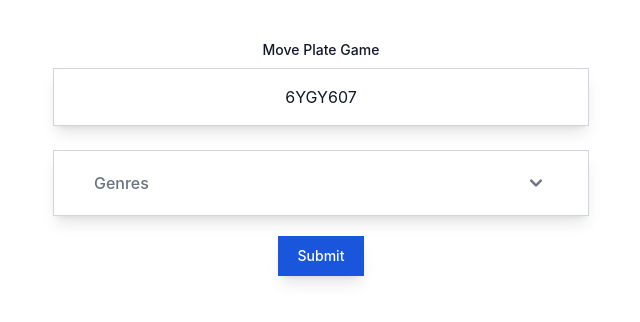
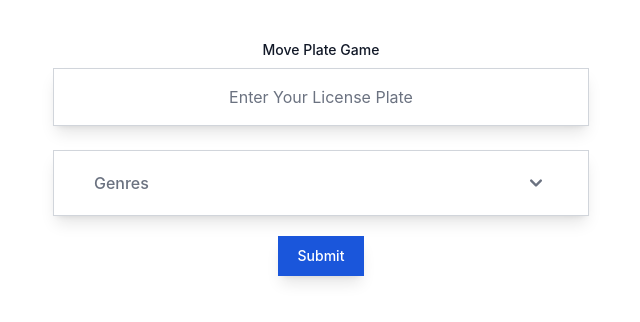
Before and after one commit to JaronKing/MoviePlateGame, a React (Create React App) app: page / in a window 1280 px wide. Shown: the top 322 px of the page, without its empty margins (319-959 px from the left). Built offline with nearby package versions, Linux system fonts and the light colour scheme.

Commit message:
Place holder for input.  Still reqires componentilizing tempaltes and possible making a module for the algorithm.

```diff
--- a/src/App.js
+++ b/src/App.js
@@ -171,16 +171,11 @@ const processCombinationsOfPlate = async (input, movies, movieGenres, dispatchMo
             return string.length > 3;
         }
         let filteredStringCombination = stringCombinations.filter(combinationStringMinLength);
-
-
-
-
         let combinationCount = filteredStringCombination.length;
         movieData['stats']['combinationCount'] = combinationCount;
         console.log(`1Before: ${countAfter}  After:${combinationCount}`);
         movieData['stats']['filteredStringCombination'] = filteredStringCombination;
         await sleep(100);
-        // resolve(movieData);
         return movieData;
     // })
 }
@@ -250,7 +245,6 @@ const processInput = async (input, movies, movieGenres, dispatchMovies, movieDat
                         }
                     }
                 }
-
             }
 
             sleepCycleCount++;
@@ -402,7 +396,7 @@ const App = () => {
         },
     );
 
-    const [ input, setInput ] = React.useState("6YGY607");
+    const [ input, setInput ] = React.useState('');
     const [ plate, setPlate ] = React.useState('');
     const [ genres, setGenres ] = React.useState(genresStub);
     const [ boolean, setBoolean ] = React.useState([]);
@@ -471,7 +465,7 @@ const App = () => {
                 <label htmlFor="large-input" className="text-center block mb-2 text-sm font-medium text-gray-900 dark:text-white">
                     Move Plate Game
                 </label>
-                <input type="text" value={input} onChange={handleInputChange} disabled={movies.isLoading} id="large-input" className="block w-full p-4 text-gray-900 border border-gray-300 bg-white sm:text-md focus:ring-blue-500 focus:border-blue-500 dark:bg-gray-700 dark:border-gray-600 dark:placeholder-gray-400 dark:text-white dark:focus:ring-blue-500 dark:focus:border-blue-500 text-center shadow-lg"/>
+                <input type="text" value={input} onChange={handleInputChange} disabled={movies.isLoading} id="large-input" placeholder="Enter Your License Plate" className="block w-full p-4 text-gray-900 border border-gray-300 bg-white sm:text-md focus:ring-blue-500 focus:border-blue-500 dark:bg-gray-700 dark:border-gray-600 dark:placeholder-gray-400 dark:text-white dark:focus:ring-blue-500 dark:focus:border-blue-500 text-center shadow-lg"/>
             </div>
 
             <Accordion collapseAll className="px-5 mb-5 mx-5 border border-gray-300 bg-white shadow-lg rounded-none">
```
